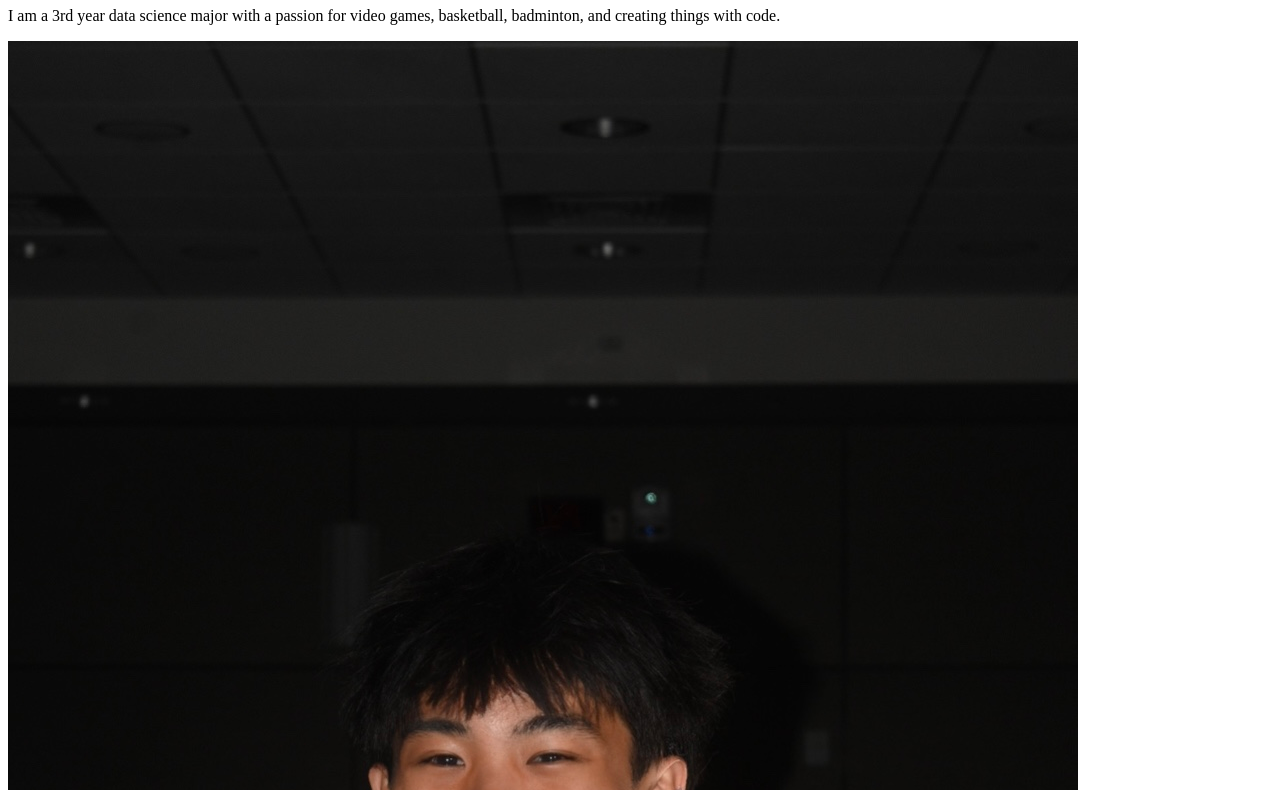
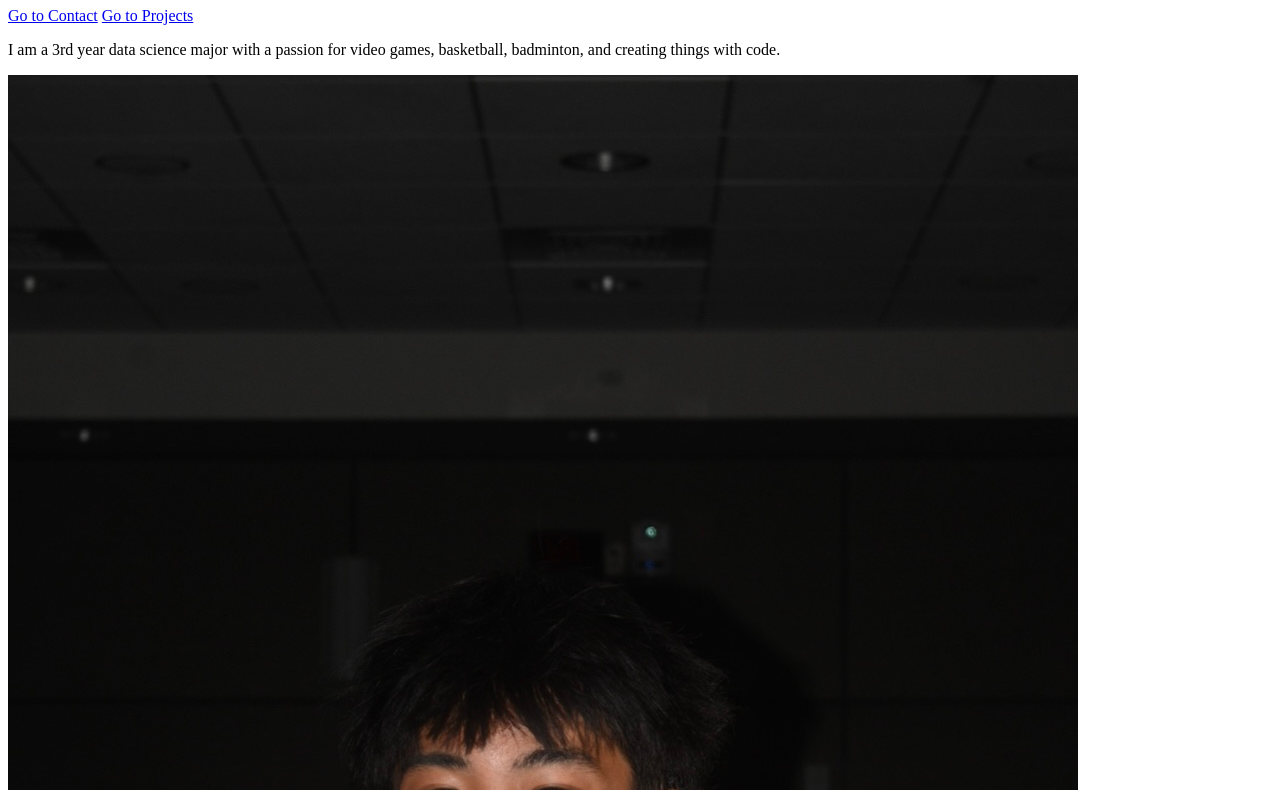
Before and after one commit to ethanbaquiran/portfolio, a plain HTML site: page index.html in a window 1280 px wide. Shown: the part 73-863 px from the top of the page. Drawn offline with Linux system fonts and the light colour scheme.

Commit message:
more links

```diff
--- a/index.html
+++ b/index.html
@@ -5,6 +5,8 @@
     <meta name="viewport" content="width=device-width, initial-scale=1.0">
     <title>Ethan Baquiran: Personal site and portfolio</title>
     <h1>Ethan Baquiran</h1>
+    <a href="contact\index.html">Go to Contact</a>
+    <a href="projects\index.html">Go to Projects</a>
 </head>
 <body>
     <p>I am a 3rd year data science major with a passion for video games, basketball, badminton, and creating things with code.</p>
```
